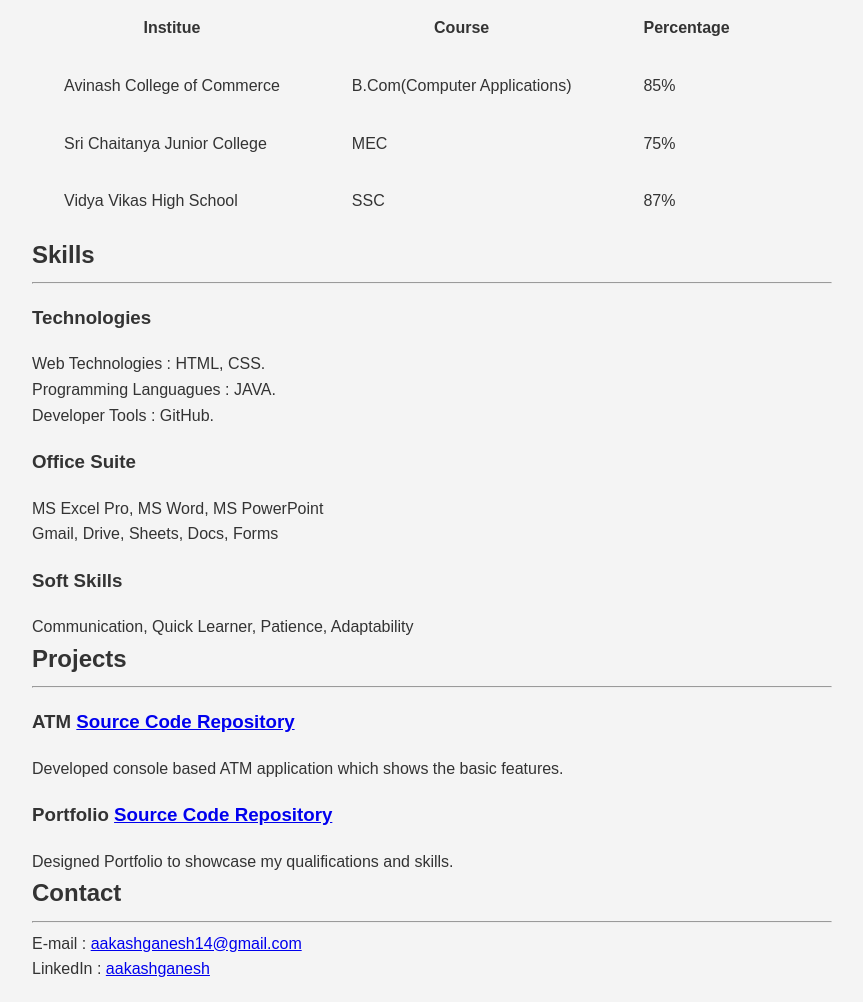
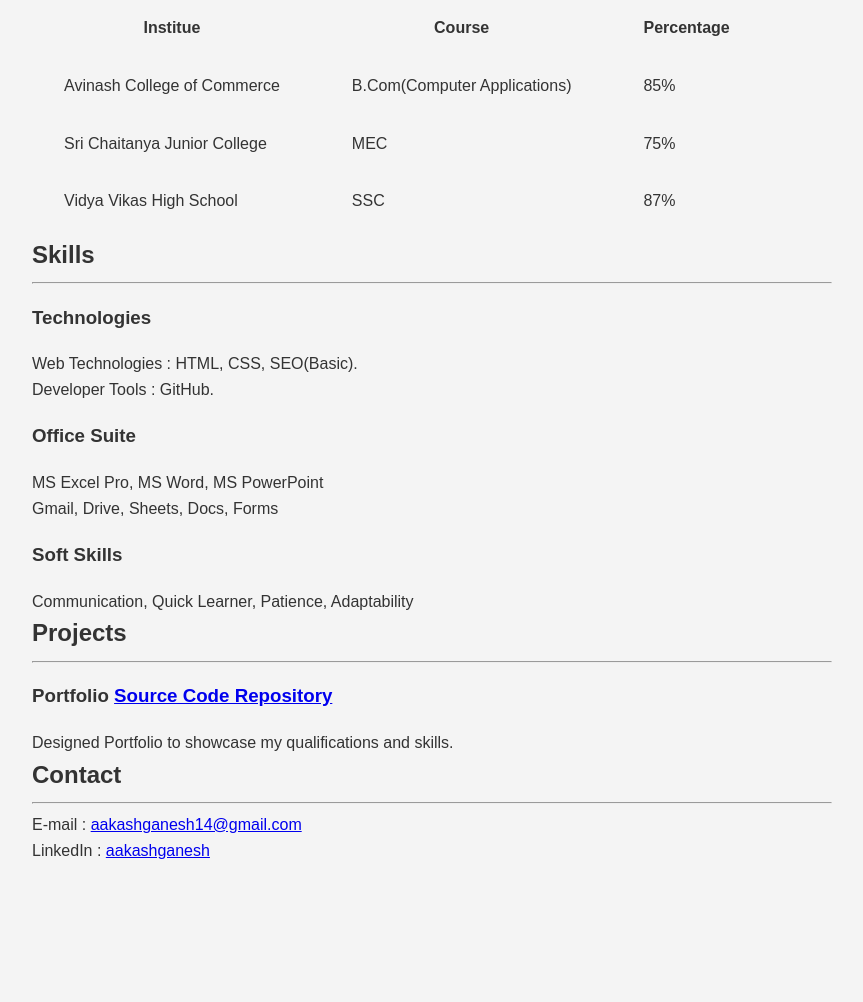
Before and after one commit to aakashganesh14/resume, a plain HTML site: page index.html in a window 1280 px wide. Shown: the part 545-1547 px from the top of the page, without its empty margins (208-1071 px from the left). After the commit the page ends 1428 px from the top, so only its background shows below. Drawn offline with Linux system fonts and the light colour scheme.

Commit message:
Update index.html

```diff
--- a/index.html
+++ b/index.html
@@ -146,8 +146,8 @@ padding-right: 40px;
             <h2>Skills</h2>
             <hr />
             <h3>Technologies </h3>
-                Web Technologies : HTML, CSS.<br />
-                Programming Languagues : JAVA.<br />
+                Web Technologies : HTML, CSS, SEO(Basic).<br />
+<!--                 Programming Languagues : JAVA.<br /> -->
                 Developer Tools : GitHub.<br />
                 <h3>Office Suite </h3>
                 MS Excel Pro, MS Word, MS PowerPoint <br />
@@ -161,9 +161,9 @@ padding-right: 40px;
         <div id="projects">
             <h2>Projects</h2>
             <hr />
-            <h3>ATM <a href="https://github.com/aakashganesh14/ATM-Console">Source Code Repository</a></h3>
+<!--             <h3>ATM <a href="https://github.com/aakashganesh14/ATM-Console">Source Code Repository</a></h3>
             Developed console based ATM application which
-shows the basic features.
+shows the basic features. -->
             <h3>Portfolio <a href="https://github.com/aakashganesh14/resume">Source Code Repository</a></h3>
             Designed Portfolio to showcase my qualifications and
             skills.
```
